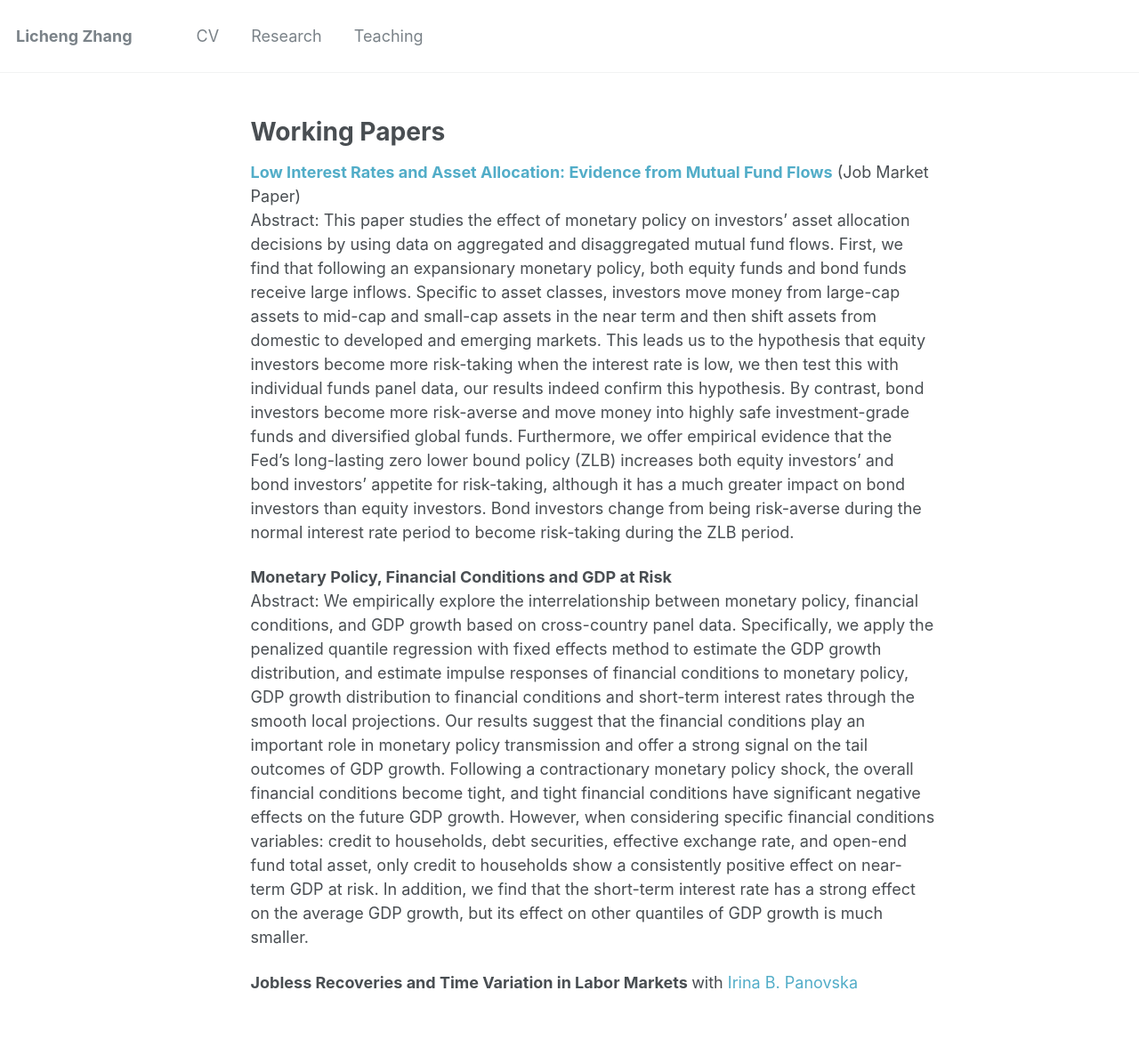
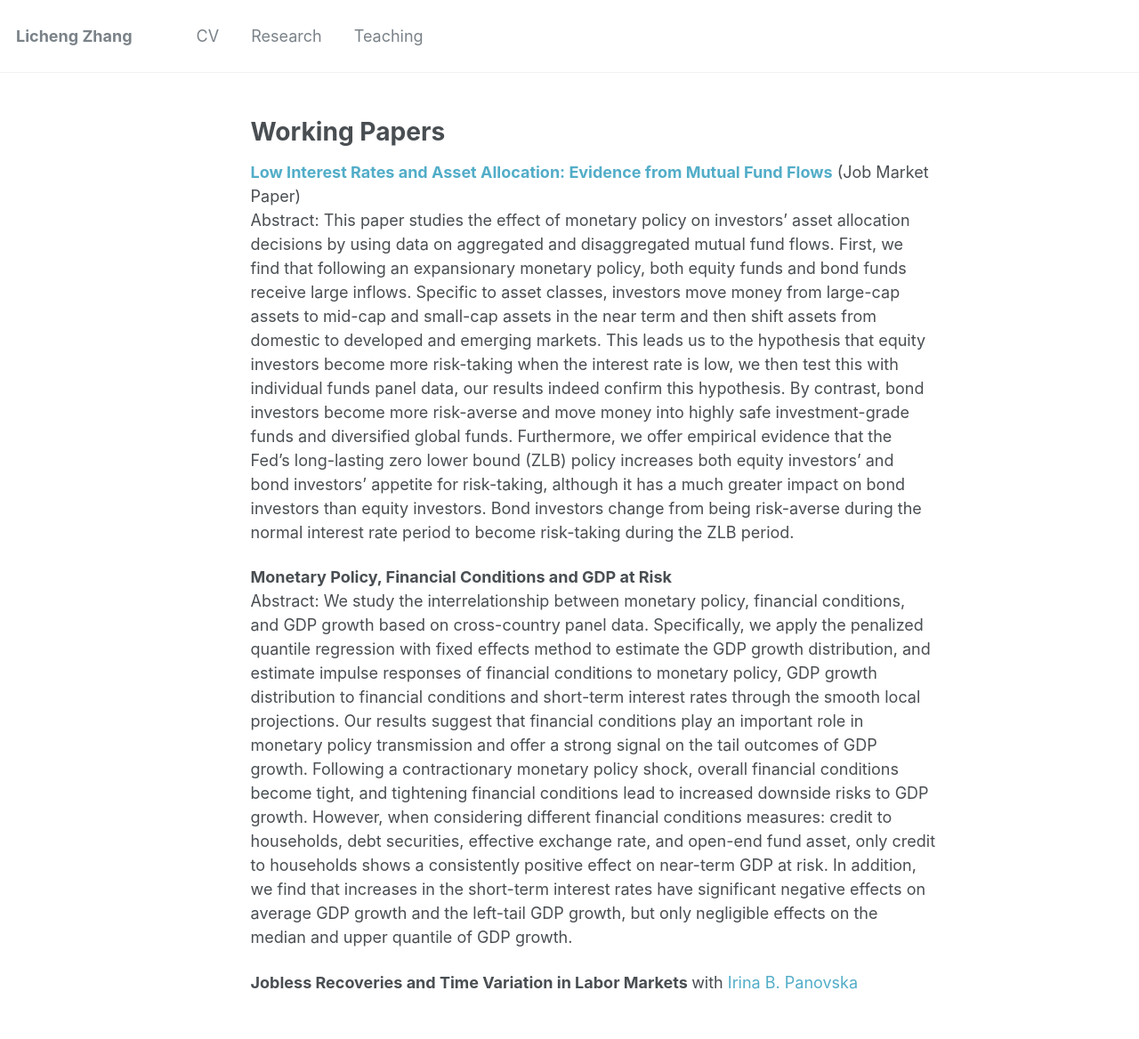
Before and after one commit to lichengzh/lichengzh.github.io, a Jekyll site: the page built from _pages/publications.md, in a window 1280 px wide. Shown: the whole page at 89% size. Built offline with Jekyll 4.4.1, drawn with Linux system fonts in a browser that asks for light colours.

Commit message:
Update publications.md

```diff
--- a/_pages/publications.md
+++ b/_pages/publications.md
@@ -3,11 +3,11 @@ title: ""
 permalink: /publications/
 ---
 # Working Papers
-<b>[Low Interest Rates and Asset Allocation: Evidence from Mutual Fund Flows](http://lichengzh.github.io/files/JMP.pdf)</b> (Job Market Paper)<br>
-Abstract: This paper studies the effect of monetary policy on investors' asset allocation decisions by using data on aggregated and disaggregated mutual fund flows. First, we find that following an expansionary monetary policy, both equity funds and bond funds receive large inflows. Specific to asset classes, investors move money from large-cap assets to mid-cap and small-cap assets in the near term and then shift assets from domestic to developed and emerging markets. This leads us to the hypothesis that equity investors become more risk-taking when the interest rate is low, we then test this with individual funds panel data, our results indeed confirm this hypothesis. By contrast, bond investors become more risk-averse and move money into highly safe investment-grade funds and diversified global funds. Furthermore, we offer empirical evidence that the Fed's long-lasting zero lower bound policy (ZLB) increases both equity investors' and bond investors' appetite for risk-taking, although it has a much greater impact on bond investors than equity investors. Bond investors change from being risk-averse during the normal interest rate period to  become risk-taking during the ZLB period. <br>
+<b>[Low Interest Rates and Asset Allocation: Evidence from Mutual Fund Flows](http://lichengzh.github.io/files/JMP_Licheng.pdf)</b> (Job Market Paper)<br>
+Abstract: This paper studies the effect of monetary policy on investors' asset allocation decisions by using data on aggregated and disaggregated mutual fund flows. First, we find that following an expansionary monetary policy, both equity funds and bond funds receive large inflows. Specific to asset classes, investors move money from large-cap assets to mid-cap and small-cap assets in the near term and then shift assets from domestic to developed and emerging markets. This leads us to the hypothesis that equity investors become more risk-taking when the interest rate is low, we then test this with individual funds panel data, our results indeed confirm this hypothesis. By contrast, bond investors become more risk-averse and move money into highly safe investment-grade funds and diversified global funds. Furthermore, we offer empirical evidence that the Fed's long-lasting zero lower bound (ZLB) policy increases both equity investors' and bond investors' appetite for risk-taking, although it has a much greater impact on bond investors than equity investors. Bond investors change from being risk-averse during the normal interest rate period to  become risk-taking during the ZLB period. <br>
 
 <b>Monetary Policy, Financial Conditions and GDP at Risk</b>   <br>
-Abstract: We empirically explore the interrelationship between monetary policy, financial conditions, and GDP growth based on cross-country panel data. Specifically, we apply the penalized quantile regression with fixed effects method to estimate the GDP growth distribution, and estimate impulse responses of financial conditions to monetary policy, GDP growth distribution to financial conditions and short-term interest rates through the smooth local projections. Our results suggest that the financial conditions play an important role in monetary policy transmission and offer a strong signal on the tail outcomes of GDP growth. Following a contractionary monetary policy shock, the overall financial conditions become tight, and tight financial conditions have significant negative effects on the future GDP growth. However, when considering specific financial conditions variables: credit to households, debt securities, effective exchange rate, and open-end fund total asset, only credit to households show a consistently positive effect on near-term GDP at risk. In addition, we find that the short-term interest rate has a strong effect on the average GDP growth, but its effect on other quantiles of GDP growth is much smaller. <br>
+Abstract: We study the interrelationship between monetary policy, financial conditions, and GDP growth based on cross-country panel data. Specifically, we apply the penalized quantile regression with fixed effects method to estimate the GDP growth distribution, and estimate impulse responses of financial conditions to monetary policy, GDP growth distribution to financial conditions and short-term interest rates through the smooth local projections. Our results suggest that financial conditions play an important role in monetary policy transmission and offer a strong signal on the tail outcomes of GDP growth. Following a contractionary monetary policy shock, overall financial conditions become tight, and tightening financial conditions lead to increased downside risks to GDP growth. However, when considering different financial conditions measures: credit to households, debt securities, effective exchange rate, and open-end fund asset, only credit to households shows a consistently positive effect on near-term GDP at risk. In addition, we find that increases in the short-term interest rates have significant negative effects on average GDP growth and the left-tail GDP growth, but only negligible effects on the median and upper quantile of GDP growth. <br>
 
 <b>Jobless Recoveries and Time Variation in Labor Markets </b> with  [Irina B. Panovska](https://irinapanovska.com)
 <br>
```
